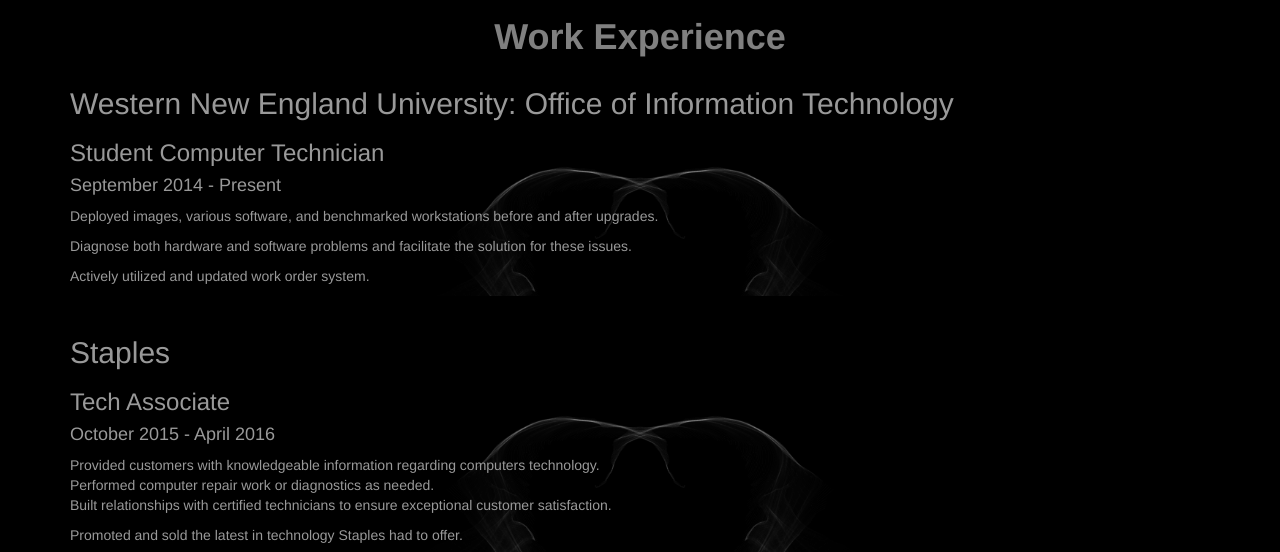
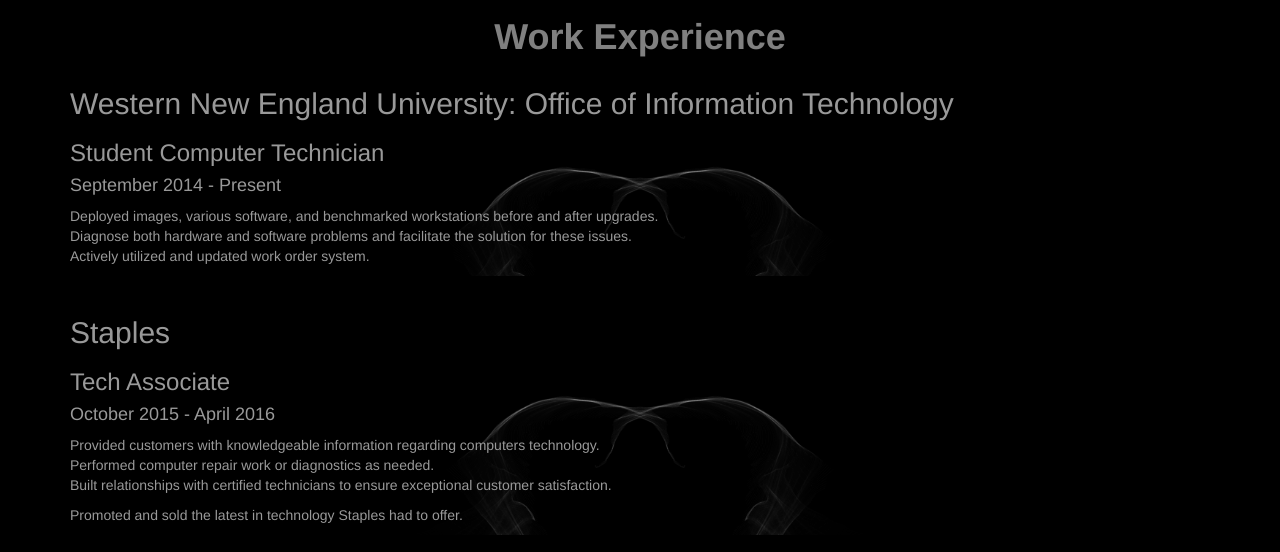
Before and after one commit to tonytran/tonytran.github.io, a plain HTML site: page index.html in a window 1280 px wide. Shown: the part 3365-3917 px from the top of the page. Drawn offline with nearby package versions, Linux system fonts and the light colour scheme.

Commit message:
more formatting

```diff
--- a/index.html
+++ b/index.html
@@ -262,9 +262,9 @@
 <h3> Student Computer Technician </h3>
 <h4> September 2014 - Present </h4>
 
-<p> Deployed images, various software, and benchmarked workstations before and after upgrades. </p>
-<p> Diagnose both hardware and software problems and facilitate the solution for these issues. </p>
-<p> Actively utilized and updated work order system. </p>
+<p> Deployed images, various software, and benchmarked workstations before and after upgrades. <br>
+ Diagnose both hardware and software problems and facilitate the solution for these issues. <br>
+Actively utilized and updated work order system. </p>
 </div>
 </div>
 </div>
```
